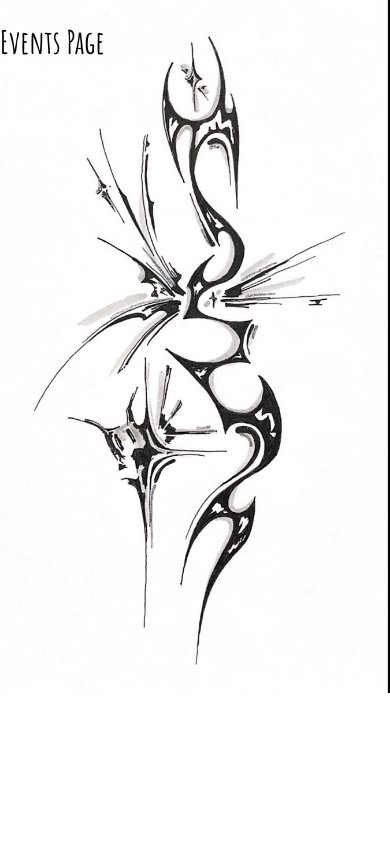
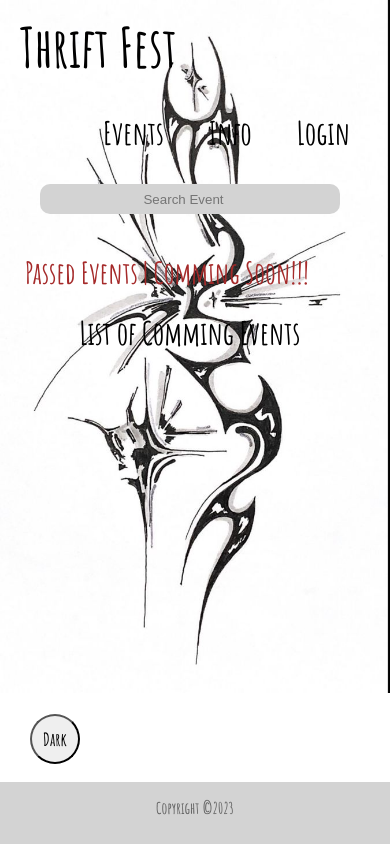
Before and after one commit to aggelos950/Thrift, a React (Create React App) app: page /events in a window 390 px wide. Built offline with nearby package versions, Linux system fonts and the light colour scheme.

Commit message:
Events page progress

```diff
--- a/src/App.js
+++ b/src/App.js
@@ -3,6 +3,9 @@ import Home from "./pages/Home";
 import About from "./pages/About";
 import Events from "./pages/Events";
 import User from "./pages/User";
+import NotFound from "./pages/NotFound";
+import PassedEvents from "./components/PassedEvents";
+import CommingEvents from "./components/CommingEvents";
 
 
 function App(){
@@ -10,8 +13,13 @@ function App(){
         <Routes>
             <Route path="/" element={<Home />}/>
             <Route path="about" element={<About />}/>
-            <Route path="events" element={<Events />}/>
+            <Route path="events" element={<Events />}>
+                <Route index element={<CommingEvents />} />
+                <Route path="passedEvents" element={<PassedEvents />}/>
+                <Route path="commingEvents" element={<CommingEvents />}/>
+            </Route>
             <Route path="user" element={<User />}/>
+            <Route path="*" element={<NotFound />}/>
         </Routes>
     );
 }
--- /dev/null
+++ b/src/components/CommingEvents.jsx
@@ -0,0 +1,8 @@
+
+
+
+function CommingEvents(){
+    return(<h1>List of Comming Events</h1>)
+}
+
+export default CommingEvents;
--- /dev/null
+++ b/src/components/PassedEvents.jsx
@@ -0,0 +1,7 @@
+
+
+function PassedEvents(){
+    return(<h1>List of Passed Events</h1>)
+}
+
+export default PassedEvents;
--- a/src/pages/Events.js
+++ b/src/pages/Events.js
@@ -1,7 +1,21 @@
-
+import Layout from '../components/Layout';
+import { Link,Outlet } from 'react-router-dom';
+import '../styles/eventsPage.css';
 
 function Events(){
-    return(<h1>Events Page</h1>);
+    return(
+        <Layout>
+            <div className='searchLinkDiv'>
+            <input type='search' placeholder='Search Event' className='searchBar'/>
+            <div className='linkDiv'>
+            <Link to='passedEvents'className='listLink'>Passed Events</Link>
+            <Link to='commingEvents'className='listLink'>| Comming Soon!!!</Link>
+            </div>
+            <Outlet />
+            </div>
+
+        </Layout>
+    );
 }
 
 export default Events;
--- /dev/null
+++ b/src/pages/NotFound.js
@@ -0,0 +1,7 @@
+import '../styles/notFound.css'
+
+function NotFound(){
+    return(<h1 className='notFound'>!!!!! Not Found !!!!!</h1>)
+}
+
+export default NotFound;
--- a/src/styles/aboutPage.css
+++ b/src/styles/aboutPage.css
@@ -75,11 +75,12 @@
 @media (max-width: 1100px) {
     .child{
         width: 520px;
-        height: 320px;
+        height: 325px;
         margin-left: 40px;
     }
     .parent img{
-        display: none;
+        margin-left: 400px;
+
     }
     .parent h1{
         margin-bottom: 40px;
@@ -87,5 +88,10 @@
     .changeAbout button{
         margin-top: 440px;
         margin-left: 450px;
+        margin-bottom: 250px;
+
+    }
+    .footer{
+        z-index: 1;
     }
   }
--- /dev/null
+++ b/src/styles/eventsPage.css
@@ -0,0 +1,27 @@
+.searchLinkDiv{
+    text-align: center;
+}
+
+
+.searchBar{
+    border: none;
+    background-color: #D3D3D3;
+    border-radius: 10px;
+    height: 30px;
+    width: 300px;
+    text-align: center;
+    margin-bottom: 40px;
+}
+
+
+.searchLinkDiv a{
+    text-decoration: none;
+    font-size: 30px;
+   margin-left: 5px;
+   color: brown;
+}
+
+.linkDiv{
+    display: flex;
+    margin-left: 20px;
+}
--- /dev/null
+++ b/src/styles/notFound.css
@@ -0,0 +1,7 @@
+.notFound{
+    display: block;
+    text-align: center;
+    font-size: 70px;
+    margin-top: 150px;
+    color: red;
+}
```
Also changed, not shown: src/components/HomePageContent.jsx (+1 -6 lines), 1 other file (tests, documents, lock files or other folders).
